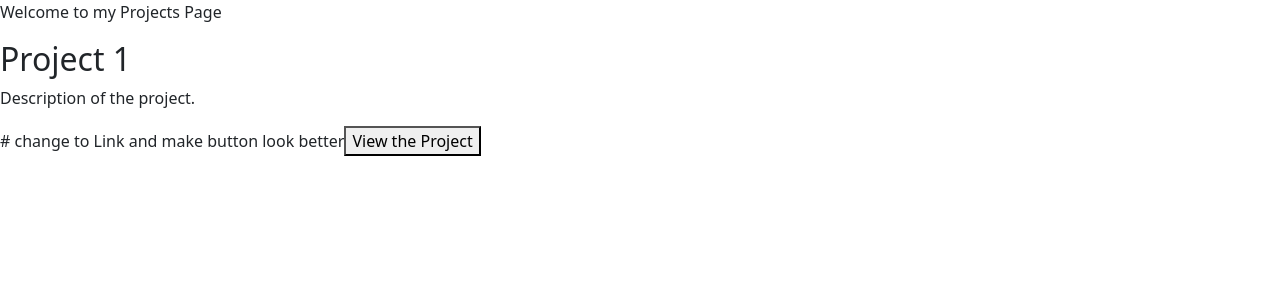
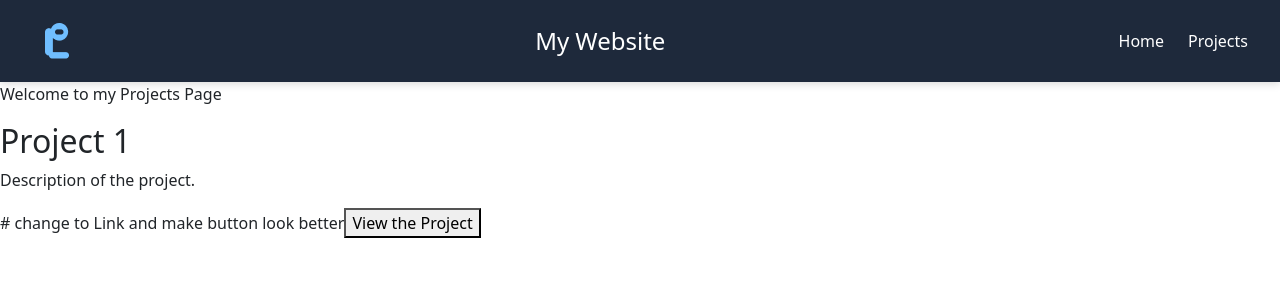
Before and after one commit to lpery-rrcp/Portfolio, a React (Vite) app: page /projects in a window 1280 px wide. Shown: the top 300 px of the page. Built offline with nearby package versions, Linux system fonts and the light colour scheme.

Commit message:
Edited Layout so navbar is on every page.

```diff
--- a/src/App.tsx
+++ b/src/App.tsx
@@ -2,12 +2,15 @@ import { Routes, Route } from "react-router-dom";
 
 import HomePage from "./pages/Home/page";
 import ProjectsPage from "./pages/Projects/page";
+import LayoutPage from "./pages/layout";
 
 function App() {
   return (
     <Routes>
-      <Route path="/" element={<HomePage />} />
-      <Route path="/projects" element={<ProjectsPage />} />
+      <Route path="/" element={<LayoutPage />}>
+        <Route index element={<HomePage />} />
+        <Route path="projects" element={<ProjectsPage />} />
+      </Route>
     </Routes>
   );
 }
--- a/src/pages/Home/page.tsx
+++ b/src/pages/Home/page.tsx
@@ -1,10 +1,8 @@
-import Navbar from "../../components/Navbar/Navbar";
 import Footer from "../../components/Footer/Footer";
 
 function HomePage() {
   return (
     <>
-      <Navbar />
       <title>Home Page to Portfolio</title>
 
       <div></div>
--- a/src/pages/layout.tsx
+++ b/src/pages/layout.tsx
@@ -1,14 +1,14 @@
 //imports
+import { Outlet } from "react-router-dom";
 import Navbar from "../components/Navbar/Navbar";
 
 function LayoutPage() {
   return (
     <>
       <Navbar />
-      <title>Layout Page</title>
-      <div>
-        <p>Welcome to my Layout</p>
-      </div>
+      <main>
+        <Outlet />
+      </main>
     </>
   );
 }
```
